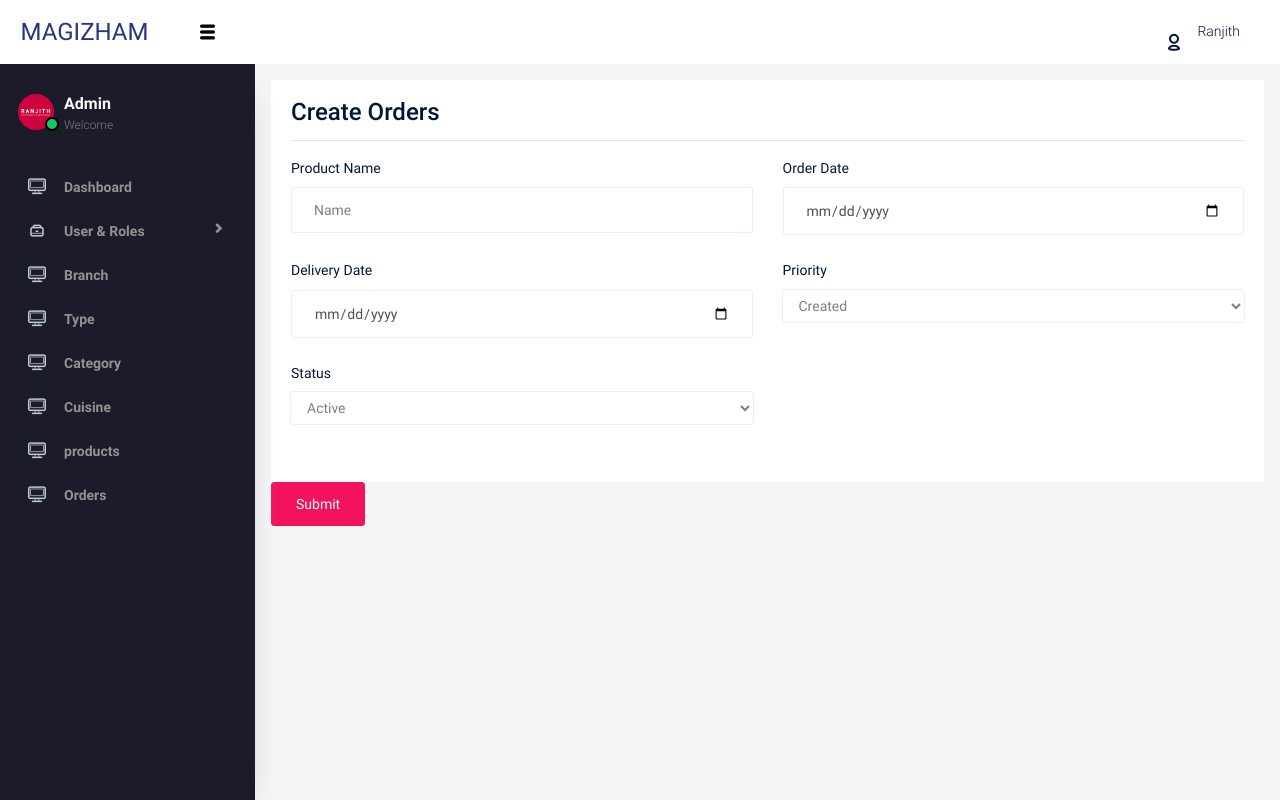
After one commit to Ragandev/magizham_management, a PHP site: page /create-order.php in a window 1280 px wide. The commit adds this page. Run offline with PHP 8.4, Linux system fonts and the light colour scheme; a user stored in the database is signed in.

Commit message:
order page
order page

```diff
--- /dev/null
+++ b/create-order.php
@@ -0,0 +1,70 @@
+<?php
+include('header.php');
+include('menu.php');
+?>
+<div class="main-box">
+    <h2 class="mb-3">Create Orders</h2>
+    <hr>
+    <form class="forms-sample" method="post" action="create-order-post.php">
+        <div class="row">
+
+
+            <div class="col-6">
+
+<div class="form-group">
+    <label for="exampleInputName1">Product Name  </label>
+    <input type="text" class="form-control" name="product" id="exampleInputName1" placeholder="Name">
+</div>
+</div>
+            <div class="col-6">
+    <div class="form-group">
+        <label for="exampleInputDate">Order Date</label>
+        <input type="date" class="form-control" name="orderDate" id="exampleInputDate">
+    </div>
+</div>
+<div class="col-6">
+    <div class="form-group">
+        <label for="exampleInputDate">Delivery Date</label>
+        <input type="date" class="form-control" name="orderDate" id="exampleInputDate">
+    </div>
+</div>
+
+
+
+
+            <div class="col-6">
+                <div class="form-group">
+                    <label for="exampleInputStatus">Priority</label>
+                    <select class="form-control" name="status" id="exampleInputStatus">
+                        <option value="Active">Created</option>
+                        <option value="Inactive">Accepted</option>
+                        <option value="Inactive">Delivered</option>
+                        <option value="Inactive">Received</option>
+                        <option value="Inactive">Cancelled</option>
+                        <option value="Inactive">Rejected</option>
+
+                    </select>
+                </div>
+            </div>
+            <div class="col-6">
+                <div class="form-group">
+                    <label for="exampleInputStatus">Status</label>
+                    <select class="form-control" name="status" id="exampleInputStatus">
+                        <option value="Active">Active</option>
+                        <option value="Inactive">Inactive</option>
+                    </select>
+                </div>
+            </div>
+
+            </div>
+
+
+            </div>
+
+        <button type="submit" class="btn btn-primary mr-2">Submit</button>
+    </form>
+</div>
+
+<?php
+include('footer.php');
+?>
--- a/menu.php
+++ b/menu.php
@@ -115,6 +115,12 @@ $logName = $logUser['name'];
                             <span class="menu-title">products</span>
                         </a>
                     </li>
+                    <li class="nav-item">
+                        <a class="nav-link" href="orders.php">
+                            <i class="typcn typcn-device-desktop menu-icon"></i>
+                            <span class="menu-title">Orders</span>
+                        </a>
+                    </li>
                 </ul>
             </nav>
             <div class="main-panel">
```
Also changed, not shown: orders.php (added, +65 -0 lines).
